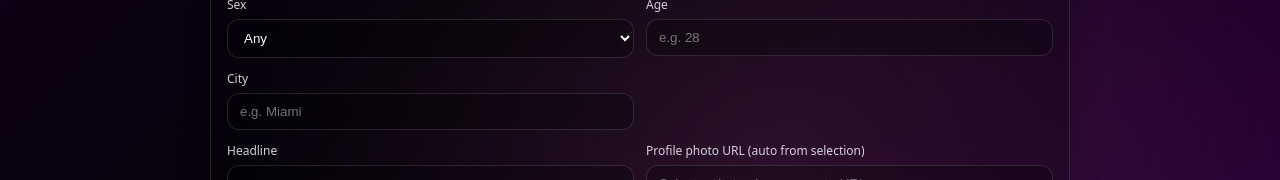
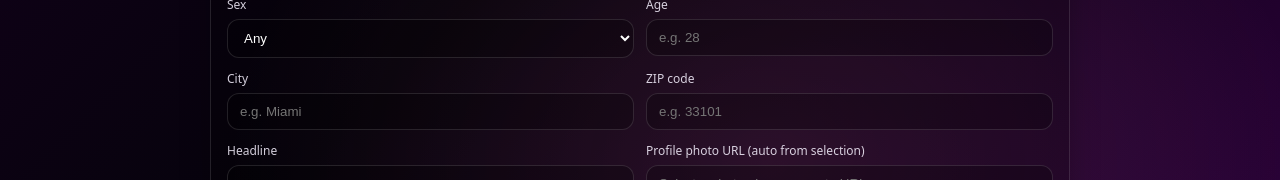
Before and after one commit to FrugalFetishes/frugalfetishes-frontend-next, a Next.js app: page /profile in a window 1280 px wide. Shown: the part 525-705 px from the top of the page. Built offline with nearby package versions, Linux system fonts and the light colour scheme.

Commit message:
Update page.tsx

```diff
--- a/src/app/profile/page.tsx
+++ b/src/app/profile/page.tsx
@@ -94,6 +94,10 @@ export default function ProfilePage() {
     return String((extras as any)?.city ?? (snap as any)?.city ?? '').toString();
   }, [extras, snap]);
 
+  const initialZipCode = useMemo(() => {
+    return String((extras as any)?.zipCode ?? (snap as any)?.zipCode ?? '').toString();
+  }, [extras, snap]);
+
   const initialLocation = useMemo(() => {
     const loc = (extras as any)?.location ?? (snap as any)?.location;
     if (loc && typeof loc === 'object' && typeof (loc as any).lat === 'number' && typeof (loc as any).lng === 'number') return loc as { lat: number; lng: number };
@@ -103,6 +107,7 @@ export default function ProfilePage() {
   const [age, setAge] = useState<number>(initialAge);
   const [sex, setSex] = useState<string>(initialSex);
   const [city, setCity] = useState<string>(initialCity);
+  const [zipCode, setZipCode] = useState<string>(initialZipCode);
 
   const [displayName, setDisplayName] = useState<string>(clampStr(snap?.displayName || extrasAny?.displayName || ''));
   const [fullName, setFullName] = useState<string>(clampStr(extrasAny?.fullName || ''));
@@ -206,6 +211,7 @@ export default function ProfilePage() {
         bio: about.trim(),
         avatarUrl: primaryPhotoUrl || '',
         galleryUrls: gallery,
+        zipCode: zipCode.trim(),
       } as any));
 toast('Saved!');
     } catch (e: any) {
@@ -502,6 +508,17 @@ toast('Saved!');
               <div style={label}>City</div>
               <input value={city} onChange={(e) => setCity(e.target.value)} placeholder="e.g. Miami" style={input} />
             </div>
+
+            <div>
+              <div style={label}>ZIP code</div>
+              <input
+                value={zipCode}
+                onChange={(e) => setZipCode(e.target.value)}
+                placeholder="e.g. 33101"
+                style={input}
+                inputMode="numeric"
+              />
+            </div>
           </div>
 
 
```
